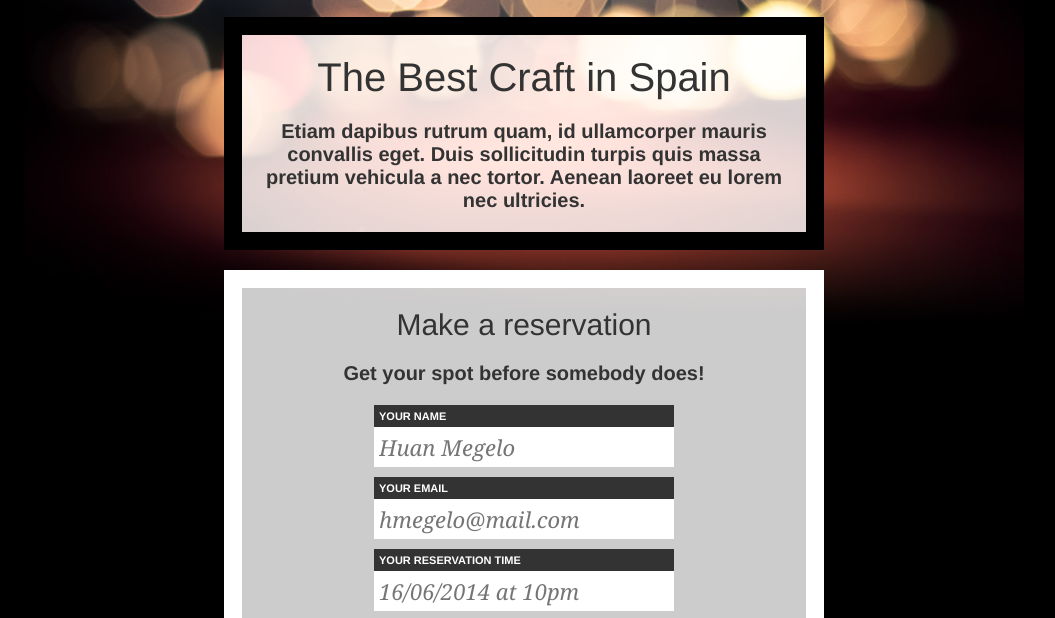
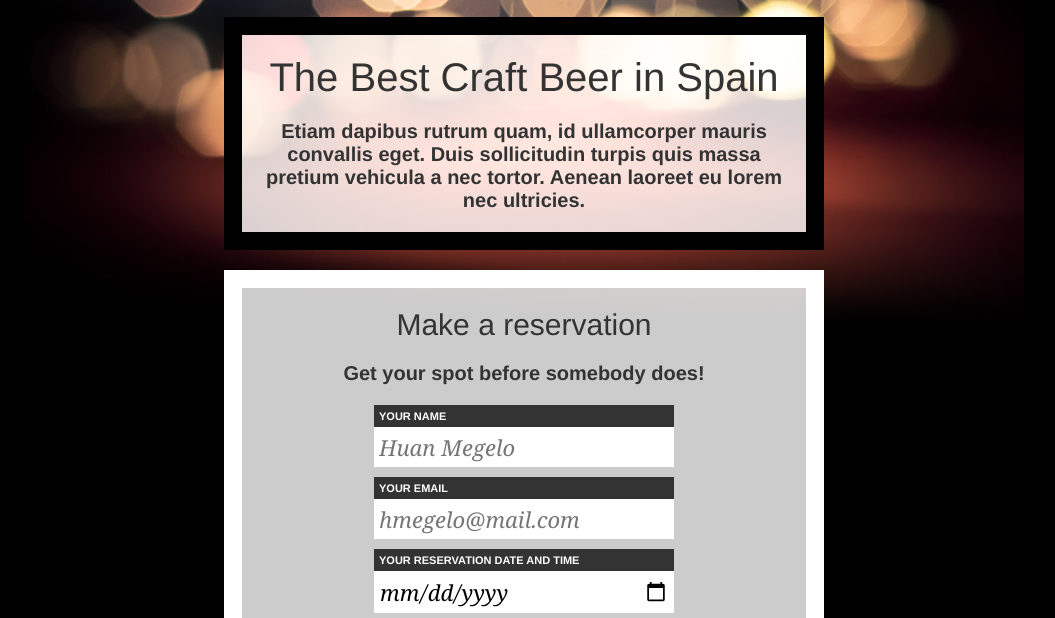
Before and after one commit to VictoriaKudenko/practice-2, a plain HTML site: page index.html in a window 1280 px wide. Shown: the part 319-937 px from the top of the page, without its empty margins (116-1171 px from the left). Drawn offline with Linux system fonts and the light colour scheme.

Commit message:
Change Date and Time section

```diff
--- a/index.html
+++ b/index.html
@@ -18,7 +18,7 @@
 
         <div id="content" class="content-block">
 
-            <h1>The Best Craft in Spain</h1>
+            <h1>The Best Craft Beer in Spain</h1>
 
             <p>Etiam dapibus rutrum quam, id ullamcorper mauris convallis eget. Duis sollicitudin turpis quis massa
                 pretium vehicula a nec tortor. Aenean laoreet eu lorem nec ultricies.
@@ -38,8 +38,9 @@
                 <label for="your_email">Your Email</label>
                 <input type="email" id="your_email" placeholder="hmegelo@mail.com">
 
-                <label for="your_time">Your reservation Time</label>
-                <input type="text" id="your_time" placeholder="16/06/2014 at 10pm">
+                <label for="your_date">Your reservation Date and Time</label>
+                <input type="date" id="your_date">
+                <input type="time" id="your_date">
 
                 <input type="submit" value="Reserve">
             </form>
```
